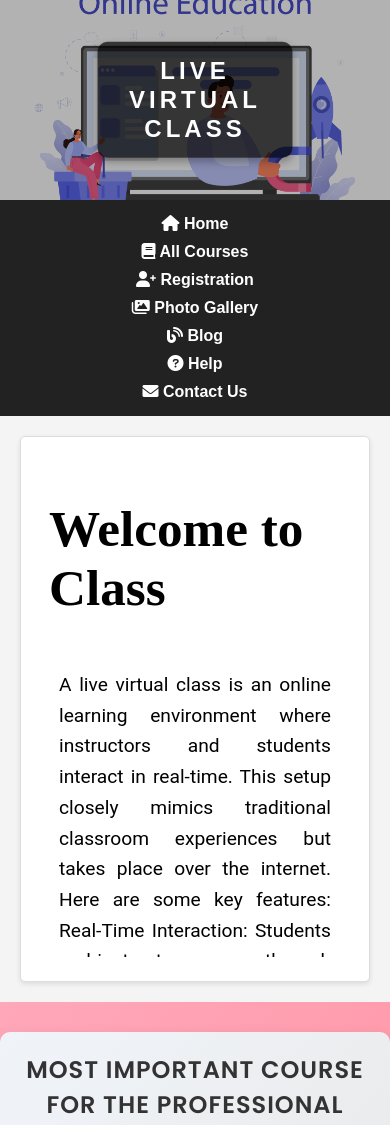
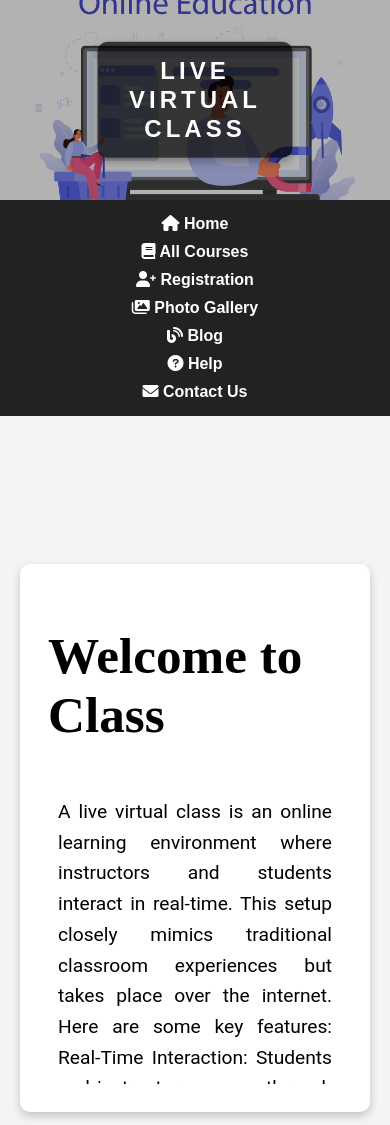
Before and after one commit to sugamx/lvc, a plain HTML site: page index.html in a window 390 px wide. Shown: the top 1125 px of the page. Drawn offline with Linux system fonts and the light colour scheme.

```diff
--- a/Registration/registration.css
+++ b/Registration/registration.css
@@ -39,7 +39,7 @@
     margin: 0 auto;
     background-color: #fff;
     box-shadow: 0 2px 5px rgba(0, 0, 0, 0.1);
-    border-radius: 5px;
+    border-radius: 25px;
 }
 
 .form-container h2 {
--- a/css/styles.css
+++ b/css/styles.css
@@ -209,24 +209,50 @@
     }
 }
 
-/* Main Content */
+/* Global Styling */
 main {
     display: flex;
     justify-content: center;
+    align-items: center; /* Center the content vertically */
     padding: 20px;
     background-color: #f4f4f4;
+    height: 100vh; /* Full viewport height */
+    margin: 0; /* Remove margin */
+    overflow: hidden; /* Hide scrollbars on the main container */
 }
 
 .content-box {
     width: 80%;
-    border: 1px solid #ddd;
-    border-radius: 5px;
+    max-width: 1200px;
+    border-radius: 10px;
     padding: 20px;
-    background-color: #fff;
-    box-shadow: 0 2px 5px rgba(0, 0, 0, 0.1);
-    overflow: auto;
+    background-color: #fff; /* White background for contrast */
+    box-shadow: 0 4px 10px rgba(0, 0, 0, 0.2); /* Add depth with shadow */
+    height: auto; /* Allow height to adjust based on content */
+    max-height: 90vh; /* Ensure it doesn't exceed the viewport */
+    overflow-y: auto; /* Enable scroll only if content exceeds */
+    transition: transform 0.3s ease, box-shadow 0.3s ease; /* Smooth transitions */
 }
 
+.content-box:hover {
+    transform: scale(1.02); /* Slight zoom effect */
+    box-shadow: 0 6px 15px rgba(0, 0, 0, 0.3); /* Increase shadow on hover */
+}
+
+#dynamic-content {
+    font-size: 1rem;
+    color: #333;
+    line-height: 1.6; /* Improve text readability */
+    text-align: justify;
+}
+
+/* Responsive Adjustments */
+@media (max-width: 768px) {
+    .content-box {
+        width: 90%;
+        max-width: 100%; /* Allow full width on smaller devices */
+    }
+}
 #dynamic-content {
     font-size: 1rem;
     color: #333;
```
Also changed, not shown: PhotoGallery/photo-gallery.html (+6 -1 lines), Registration/registration.html (+1 -3 lines), home/home.html (+1 -0 lines), index.html (+1 -0 lines).
